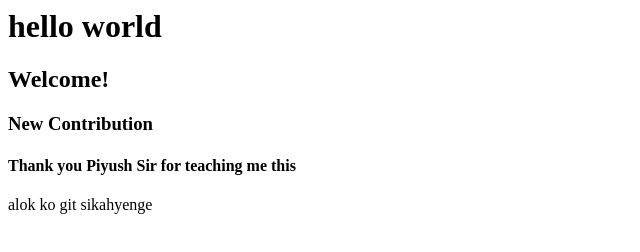
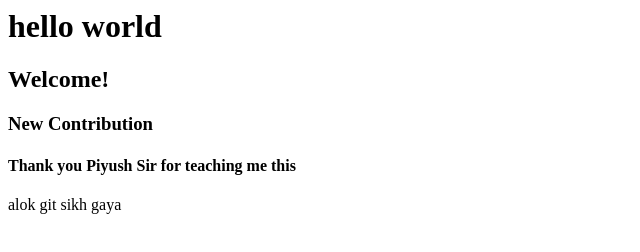
Before and after one commit to PiyushKrRai/teacher, a plain HTML site: page index.html in a window 1280 px wide. Shown: the full height of the page, 0-640 px from the left. Drawn offline with Linux system fonts and the light colour scheme.

Commit message:
update by alok

```diff
--- a/index.html
+++ b/index.html
@@ -4,6 +4,6 @@
   <h2> Welcome! </h2>
    <h3> New Contribution</h3>
   <h4>Thank you Piyush Sir for teaching me this</h4>
-  alok ko git sikahyenge
+  alok git sikh gaya
   </body>
 </html>
```
